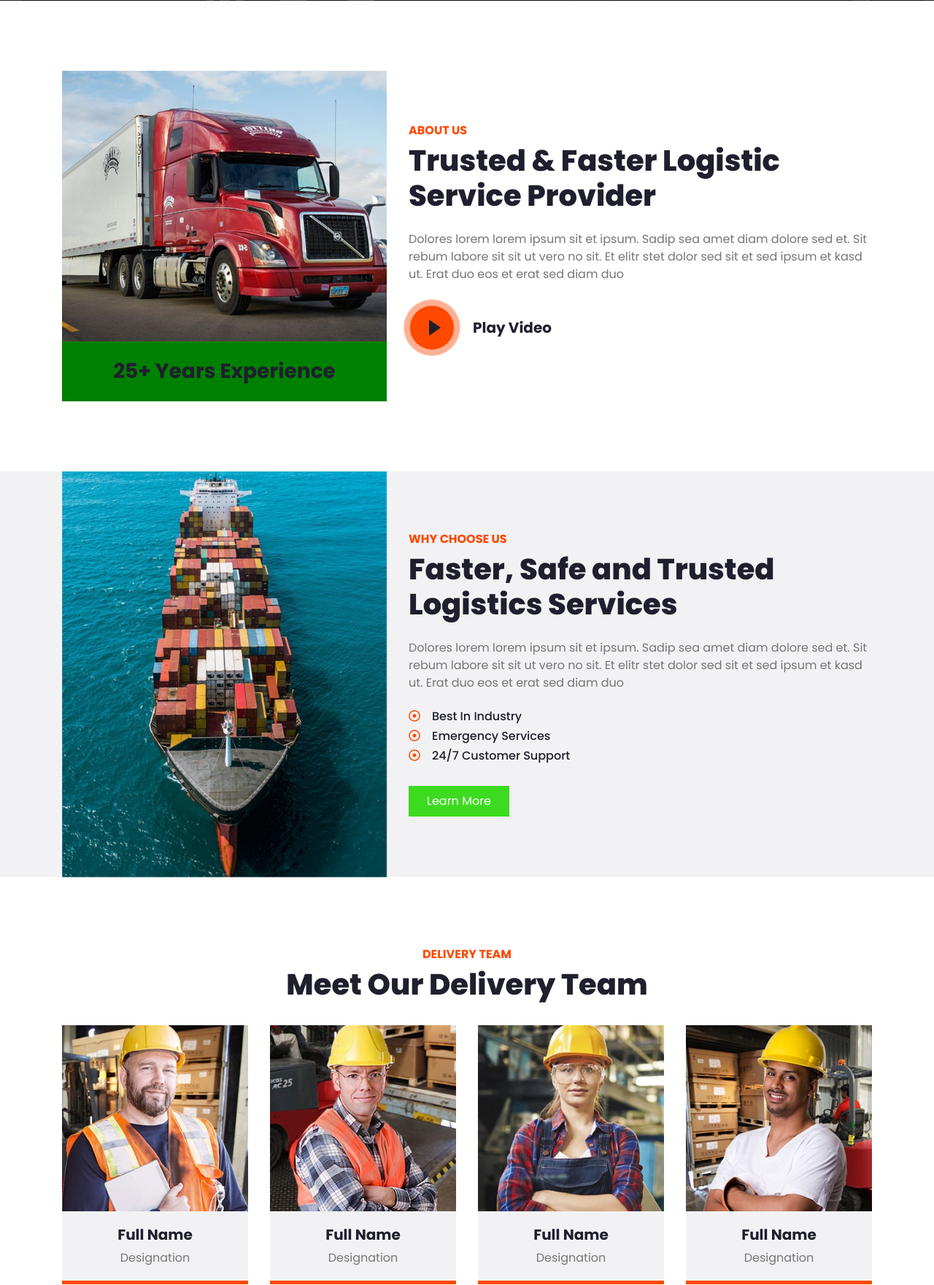
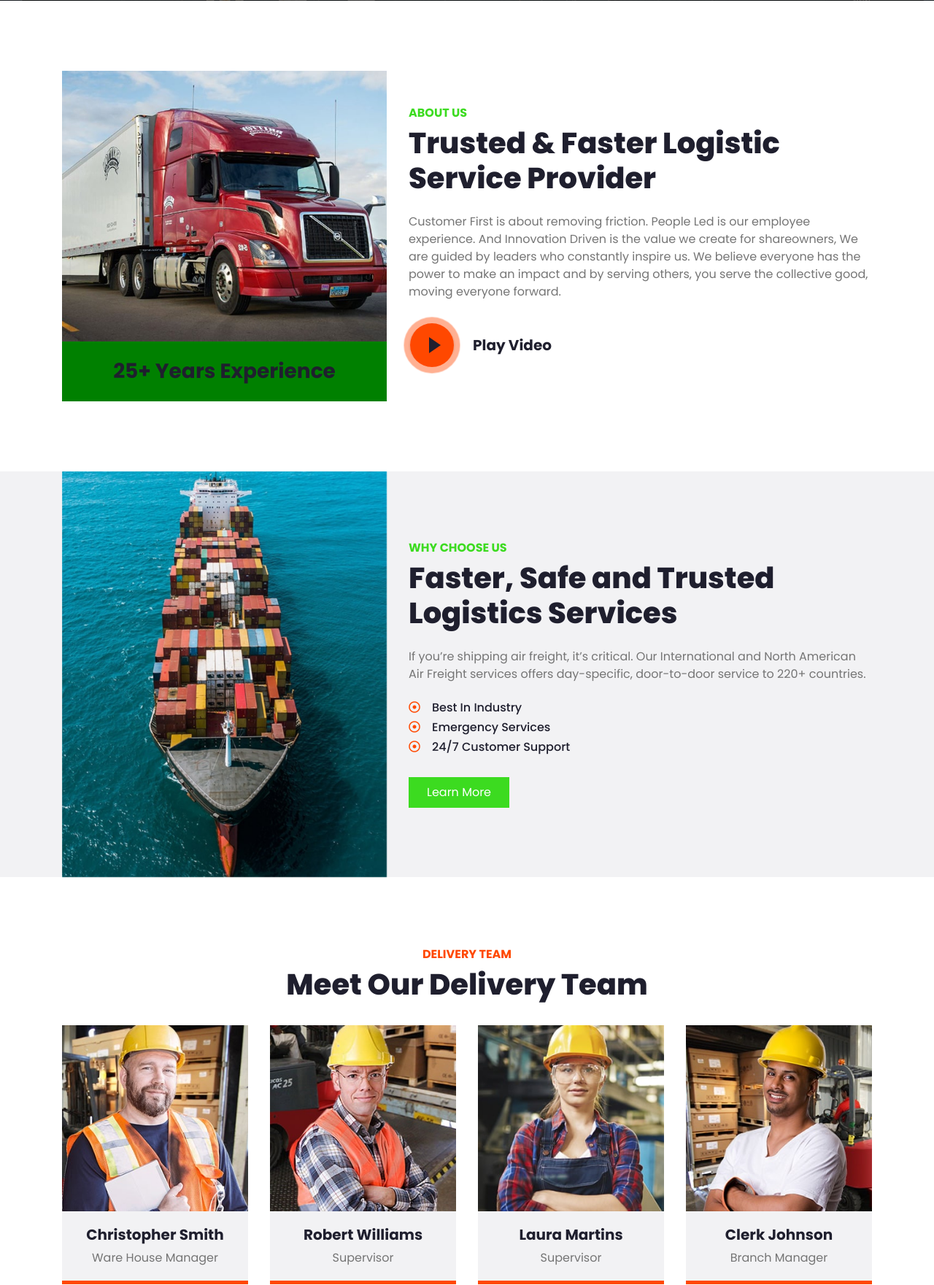
Before and after one commit to nephygthk/avahtrans-logistics, a Django app: page /about/ in a window 1280 px wide. Shown: the part 465-2226 px from the top of the page at 73% size. Run offline with Django 4.2, Linux system fonts and the light colour scheme; some libraries are stand-ins or nearby versions.

Commit message:
refactoring the frontend

```diff
--- a/templates/frontend/about.html
+++ b/templates/frontend/about.html
@@ -27,9 +27,11 @@
                 </div>
             </div>
             <div class="col-lg-7">
-                <h6 class="text-primary text-uppercase font-weight-bold">About Us</h6>
+                <h6 class="text-primar text-uppercase font-weight-bold">About Us</h6>
                 <h1 class="mb-4">Trusted & Faster Logistic Service Provider</h1>
-                <p class="mb-4">Dolores lorem lorem ipsum sit et ipsum. Sadip sea amet diam dolore sed et. Sit rebum labore sit sit ut vero no sit. Et elitr stet dolor sed sit et sed ipsum et kasd ut. Erat duo eos et erat sed diam duo</p>
+                <p class="mb-4">Customer First is about removing friction. People Led is our employee experience. And Innovation Driven is the value we create for shareowners,
+                 We are guided by leaders who constantly inspire us. We believe everyone has the power to make an impact and by serving others, you serve the collective good, moving everyone forward.
+                </p>
                 <div class="d-flex align-items-center pt-2">
                     <button type="button" class="btn-play" data-toggle="modal"
                         data-src="https://www.youtube.com/embed/DWRcNpR6Kdc" data-target="#videoModal">
@@ -67,9 +69,9 @@
                 <img class="img-fluid w-100" src="{% static 'frontend/img/feature.jpg' %}" alt="">
             </div>
             <div class="col-lg-7 py-5 py-lg-0">
-                <h6 class="text-primary text-uppercase font-weight-bold">Why Choose Us</h6>
+                <h6 class="text-primar text-uppercase font-weight-bold">Why Choose Us</h6>
                 <h1 class="mb-4">Faster, Safe and Trusted Logistics Services</h1>
-                <p class="mb-4">Dolores lorem lorem ipsum sit et ipsum. Sadip sea amet diam dolore sed et. Sit rebum labore sit sit ut vero no sit. Et elitr stet dolor sed sit et sed ipsum et kasd ut. Erat duo eos et erat sed diam duo</p>
+                <p class="mb-4">If you’re shipping air freight, it’s critical. Our International and North American Air Freight services offers day-specific, door-to-door service to 220+ countries.</p>
                 <ul class="list-inline">
                     <li><h6><i class="far fa-dot-circle text-primary mr-3"></i>Best In Industry</h6>
                     <li><h6><i class="far fa-dot-circle text-primary mr-3"></i>Emergency Services</h6></li>
@@ -95,8 +97,8 @@
                     <img class="card-img-top" src="{% static 'frontend/img/team-1.jpg' %}" alt="">
                     <div class="card-body text-center p-0">
                         <div class="team-text d-flex flex-column justify-content-center bg-secondary">
-                            <h5 class="font-weight-bold">Full Name</h5>
-                            <span>Designation</span>
+                            <h5 class="font-weight-bold">Christopher Smith</h5>
+                            <span>Ware House Manager</span>
                         </div>
                         <div class="team-social d-flex align-items-center justify-content-center bg-primary">
                             <a class="btn btn-outline-dark btn-social mr-2" href="#"><i class="fab fa-twitter"></i></a>
@@ -112,8 +114,8 @@
                     <img class="card-img-top" src="{% static 'frontend/img/team-2.jpg' %}" alt="">
                     <div class="card-body text-center p-0">
                         <div class="team-text d-flex flex-column justify-content-center bg-secondary">
-                            <h5 class="font-weight-bold">Full Name</h5>
-                            <span>Designation</span>
+                            <h5 class="font-weight-bold">Robert Williams</h5>
+                            <span>Supervisor</span>
                         </div>
                         <div class="team-social d-flex align-items-center justify-content-center bg-primary">
                             <a class="btn btn-outline-dark btn-social mr-2" href="#"><i class="fab fa-twitter"></i></a>
@@ -129,8 +131,8 @@
                     <img class="card-img-top" src="{% static 'frontend/img/team-3.jpg' %}" alt="">
                     <div class="card-body text-center p-0">
                         <div class="team-text d-flex flex-column justify-content-center bg-secondary">
-                            <h5 class="font-weight-bold">Full Name</h5>
-                            <span>Designation</span>
+                            <h5 class="font-weight-bold">Laura Martins</h5>
+                            <span>Supervisor</span>
                         </div>
                         <div class="team-social d-flex align-items-center justify-content-center bg-primary">
                             <a class="btn btn-outline-dark btn-social mr-2" href="#"><i class="fab fa-twitter"></i></a>
@@ -146,8 +148,8 @@
                     <img class="card-img-top" src="{% static 'frontend/img/team-4.jpg' %}" alt="">
                     <div class="card-body text-center p-0">
                         <div class="team-text d-flex flex-column justify-content-center bg-secondary">
-                            <h5 class="font-weight-bold">Full Name</h5>
-                            <span>Designation</span>
+                            <h5 class="font-weight-bold">Clerk Johnson</h5>
+                            <span>Branch Manager</span>
                         </div>
                         <div class="team-social d-flex align-items-center justify-content-center bg-primary">
                             <a class="btn btn-outline-dark btn-social mr-2" href="#"><i class="fab fa-twitter"></i></a>
--- a/templates/frontend/footer.html
+++ b/templates/frontend/footer.html
@@ -18,11 +18,11 @@
                 <div class="col-md-6 mb-5">
                     <h3 class="text-primar mb-4">Quick Links</h3>
                     <div class="d-flex flex-column justify-content-start">
-                        <a class="text-white mb-2" href="#"><i class="fa fa-angle-right mr-2"></i>Home</a>
-                        <a class="text-white mb-2" href="#"><i class="fa fa-angle-right mr-2"></i>About Us</a>
+                        <a class="text-white mb-2" href="{% url 'frontend:home' %}"><i class="fa fa-angle-right mr-2"></i>Home</a>
+                        <a class="text-white mb-2" href="{% url 'frontend:about' %}"><i class="fa fa-angle-right mr-2"></i>About Us</a>
                         <a class="text-white mb-2" href="#"><i class="fa fa-angle-right mr-2"></i>Our Services</a>
-                        <a class="text-white mb-2" href="#"><i class="fa fa-angle-right mr-2"></i>Pricing Plan</a>
-                        <a class="text-white" href="#"><i class="fa fa-angle-right mr-2"></i>Contact Us</a>
+                        <!-- <a class="text-white mb-2" href="#"><i class="fa fa-angle-right mr-2"></i>Pricing Plan</a> -->
+                        <a class="text-white" href="{% url 'frontend:contact' %}"><i class="fa fa-angle-right mr-2"></i>Contact Us</a>
                     </div>
                 </div>
             </div>
```
Also changed, not shown: templates/frontend/index.html (+24 -22 lines).
